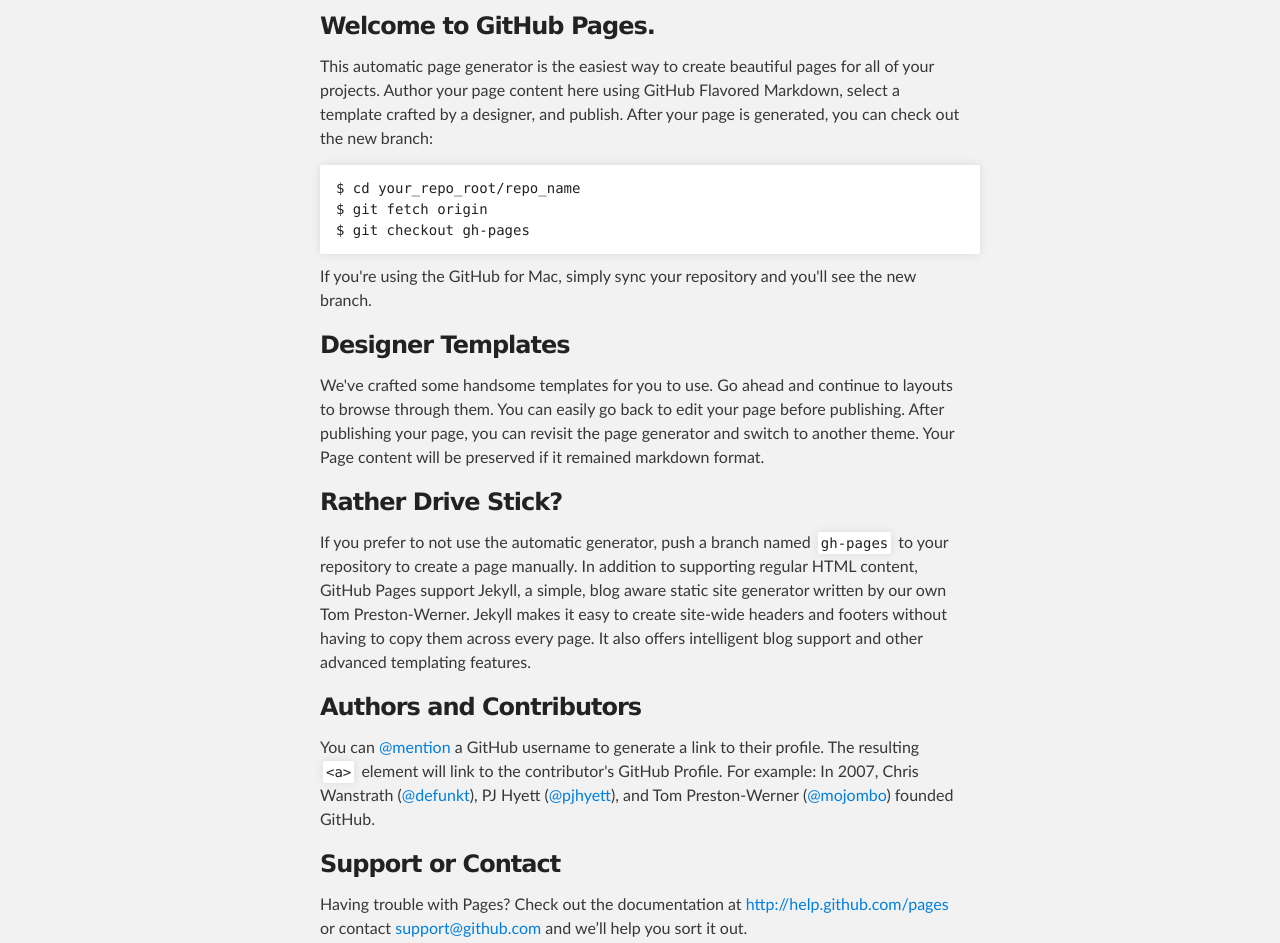
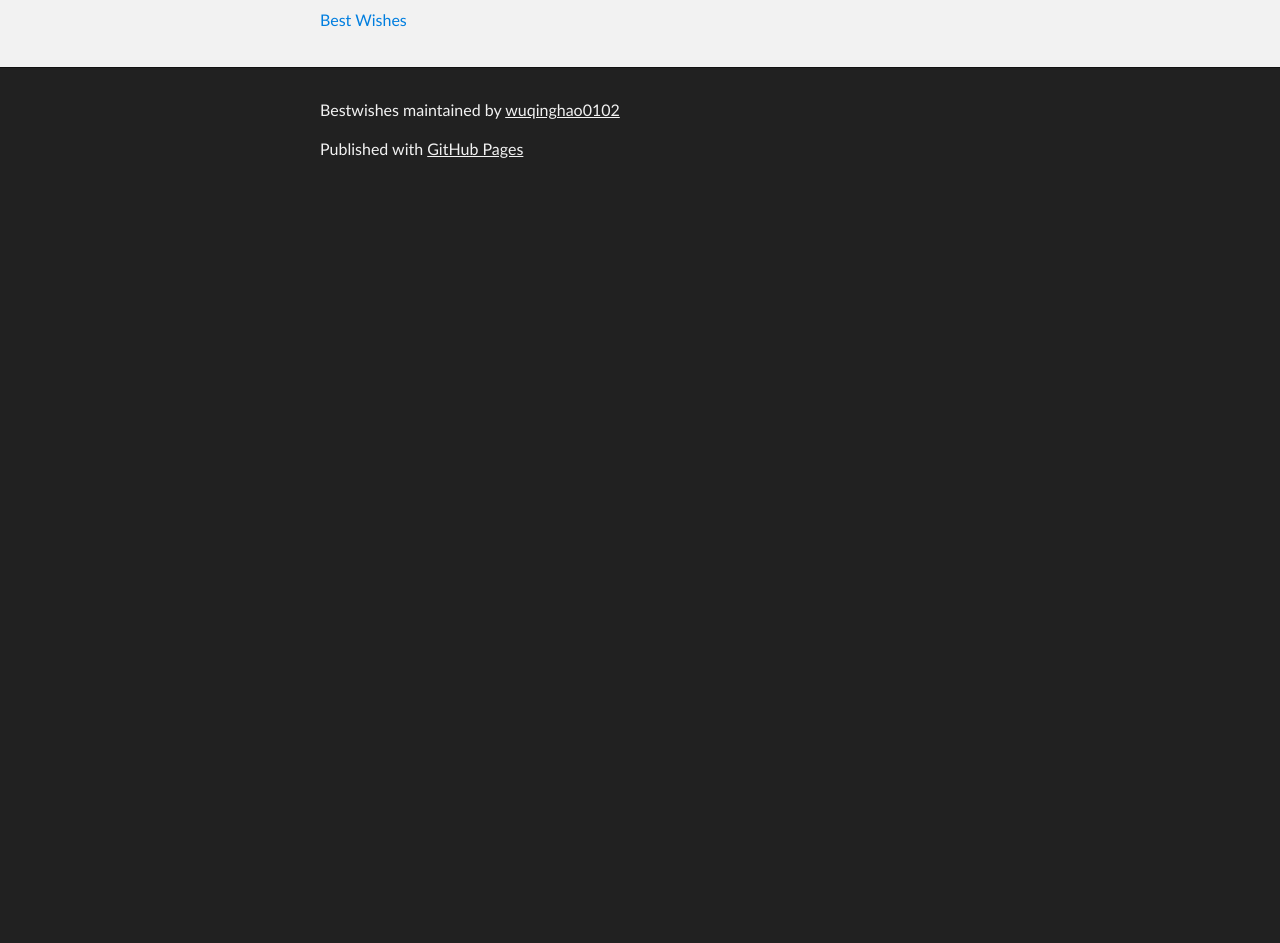
Before and after one commit to wuqinghao0102/BestWishes, a plain HTML site: page index.html in a window 1280 px wide. Shown: the part 252-1195 px from the top of the page. After the commit the page ends 800 px from the top, so only its background shows below. Drawn offline with Linux system fonts and the light colour scheme.

```diff
--- a/index.html
+++ b/index.html
@@ -31,37 +31,7 @@
     <!-- MAIN CONTENT -->
     <div id="main_content_wrap" class="outer">
       <section id="main_content" class="inner">
-        <h3>
-<a name="welcome-to-github-pages" class="anchor" href="#welcome-to-github-pages"><span class="octicon octicon-link"></span></a>Welcome to GitHub Pages.</h3>
-
-<p>This automatic page generator is the easiest way to create beautiful pages for all of your projects. Author your page content here using GitHub Flavored Markdown, select a template crafted by a designer, and publish. After your page is generated, you can check out the new branch:</p>
-
-<pre><code>$ cd your_repo_root/repo_name
-$ git fetch origin
-$ git checkout gh-pages
-</code></pre>
-
-<p>If you're using the GitHub for Mac, simply sync your repository and you'll see the new branch.</p>
-
-<h3>
-<a name="designer-templates" class="anchor" href="#designer-templates"><span class="octicon octicon-link"></span></a>Designer Templates</h3>
-
-<p>We've crafted some handsome templates for you to use. Go ahead and continue to layouts to browse through them. You can easily go back to edit your page before publishing. After publishing your page, you can revisit the page generator and switch to another theme. Your Page content will be preserved if it remained markdown format.</p>
-
-<h3>
-<a name="rather-drive-stick" class="anchor" href="#rather-drive-stick"><span class="octicon octicon-link"></span></a>Rather Drive Stick?</h3>
-
-<p>If you prefer to not use the automatic generator, push a branch named <code>gh-pages</code> to your repository to create a page manually. In addition to supporting regular HTML content, GitHub Pages support Jekyll, a simple, blog aware static site generator written by our own Tom Preston-Werner. Jekyll makes it easy to create site-wide headers and footers without having to copy them across every page. It also offers intelligent blog support and other advanced templating features.</p>
-
-<h3>
-<a name="authors-and-contributors" class="anchor" href="#authors-and-contributors"><span class="octicon octicon-link"></span></a>Authors and Contributors</h3>
-
-<p>You can <a href="https://github.com/blog/821" class="user-mention">@mention</a> a GitHub username to generate a link to their profile. The resulting <code>&lt;a&gt;</code> element will link to the contributor's GitHub Profile. For example: In 2007, Chris Wanstrath (<a href="https://github.com/defunkt" class="user-mention">@defunkt</a>), PJ Hyett (<a href="https://github.com/pjhyett" class="user-mention">@pjhyett</a>), and Tom Preston-Werner (<a href="https://github.com/mojombo" class="user-mention">@mojombo</a>) founded GitHub.</p>
-
-<h3>
-<a name="support-or-contact" class="anchor" href="#support-or-contact"><span class="octicon octicon-link"></span></a>Support or Contact</h3>
-
-<p>Having trouble with Pages? Check out the documentation at <a href="http://help.github.com/pages">http://help.github.com/pages</a> or contact <a href="mailto:support@github.com">support@github.com</a> and we’ll help you sort it out.</p>
+        <p><a href="https://github.com/wuqinghao0102/BestWishes.git/love.html">Best Wishes</a></p>
       </section>
     </div>
 
```
Also changed, not shown: params.json (+1 -1 lines).
